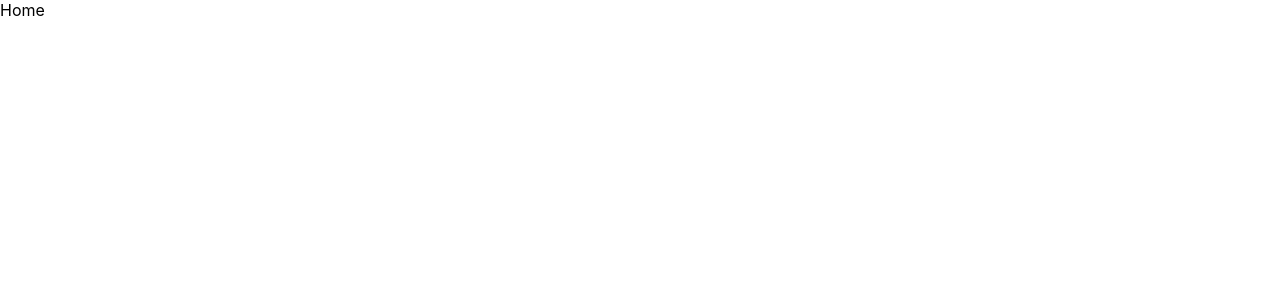
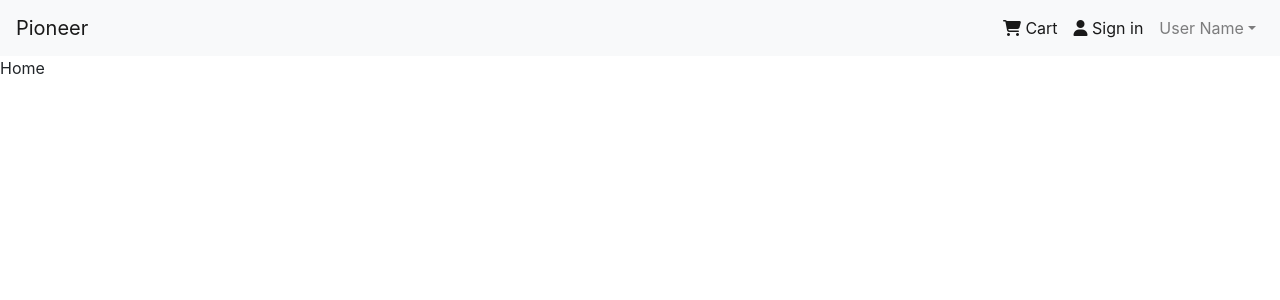
Before and after one commit to Asmaathabet/Pioneer, a Next.js app: page / in a window 1280 px wide. Shown: the top 300 px of the page. Built offline with nearby package versions, Linux system fonts and the light colour scheme.

Commit message:
Navbar Component

```diff
--- a/components/Navbar.js
+++ b/components/Navbar.js
@@ -1,10 +1,41 @@
 import React from 'react'
+import Link from 'next/link'
 
 function Navbar() {
     return (
-        <div>
-           Navbar
-        </div>
+        <nav className="navbar navbar-expand-lg navbar-light bg-light">
+            <Link href="/" >
+            <a className="navbar-brand" >Pioneer</a>
+            </Link>
+            <button className="navbar-toggler" type="button" data-toggle="collapse" data-target="#navbarNavDropdown" aria-controls="navbarNavDropdown" aria-expanded="false" aria-label="Toggle navigation">
+                <span className="navbar-toggler-icon"></span>
+            </button>
+            <div className="collapse navbar-collapse justify-content-end" id="navbarNavDropdown">
+                <ul className="navbar-nav">
+                    <li className="nav-item active">
+                        <Link href="/cart">
+                        <a className="nav-link"><i className="fas fa-shopping-cart"></i> Cart </a>
+                        </Link>
+                    </li>
+
+                       <li className="nav-item active">
+                        <Link href="/signin">
+                        <a className="nav-link"><i className="fas fa-user"></i> Sign in </a>
+                        </Link>
+                    </li>
+
+                <li className="nav-item dropdown">
+                    <a className="nav-link dropdown-toggle" id="navbarDropdownMenuLink" role="button" data-toggle="dropdown" aria-haspopup="true" aria-expanded="false">
+                    User Name
+                    </a>
+                    <div className="dropdown-menu" aria-labelledby="navbarDropdownMenuLink">
+                        <a className="dropdown-item" href="#">Profile</a>
+                        <a className="dropdown-item" href="#">Logout</a>
+                    </div>
+                </li>
+                </ul>
+            </div>
+        </nav>
     )
 }
 
--- a/pages/_app.js
+++ b/pages/_app.js
@@ -1,7 +1,12 @@
+import Layout from '../components/Layout'
 import '../styles/globals.css'
 
 function MyApp({ Component, pageProps }) {
-  return <Component {...pageProps} />
+  return (
+    <Layout>
+      <Component {... pageProps} />
+    </Layout>
+  )
 }
 
 export default MyApp
--- /dev/null
+++ b/pages/_document.js
@@ -0,0 +1,24 @@
+import Document, {Html, Head, Main, NextScript} from 'next/document'
+
+class MyDocument extends Document {
+    render() {
+        return (
+        <Html lang="en">
+            <Head>
+                <meta name="description" content ="pioneer Store for products built by Next JS" />
+                <link rel="stylesheet" href="https://cdn.jsdelivr.net/npm/bootstrap@4.5.3/dist/css/bootstrap.min.css" integrity="sha384-TX8t27EcRE3e/ihU7zmQxVncDAy5uIKz4rEkgIXeMed4M0jlfIDPvg6uqKI2xXr2" crossorigin="anonymous"></link>
+                <script src="https://code.jquery.com/jquery-3.5.1.slim.min.js"></script>
+                <script src="https://cdn.jsdelivr.net/npm/popper.js@1.16.1/dist/umd/popper.min.js" ></script>
+                <script src="https://cdn.jsdelivr.net/npm/bootstrap@4.5.3/dist/js/bootstrap.min.js" ></script>
+                <script src="https://kit.fontawesome.com/a076d05399.js"></script>
+            </Head>
+            <body>
+                <Main />
+                <NextScript />
+            </body>
+        </Html>
+        )
+    }
+}
+
+export default MyDocument;
```
